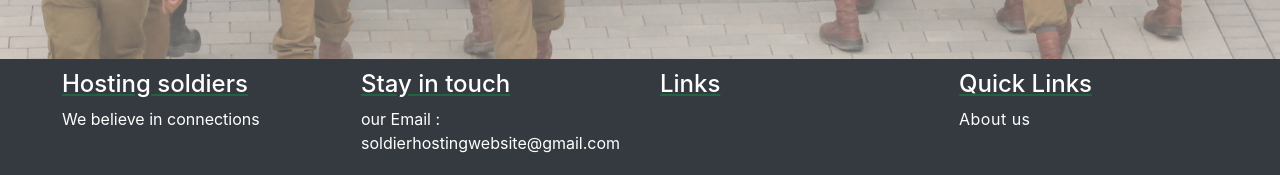
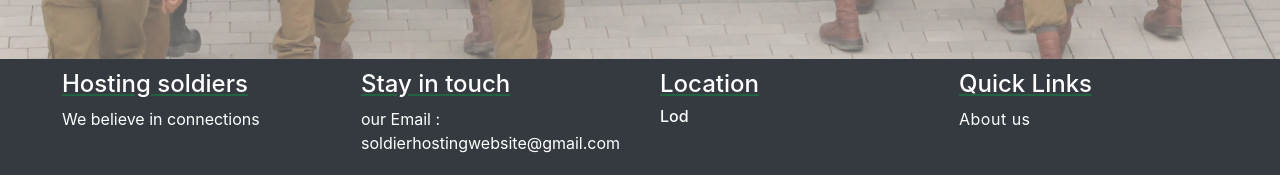
Before and after one commit to Astoul-Tsagaow1/Hosting-soldiers, a React (Create React App) app in the folder client/: page /SignUpSoldiers in a window 1280 px wide. Shown: the part 910-1085 px from the top of the page. Built offline with nearby package versions, Linux system fonts and the light colour scheme.

Commit message:
fix family edit page

```diff
--- a/client/src/Footer/Footer.js
+++ b/client/src/Footer/Footer.js
@@ -17,7 +17,8 @@ export default function Footer() {
         <p> our Email : soldierhostingwebsite@gmail.com </p>
       </div>
       <div className="Footer-items">
-        <h4 className="Titel-footer">Links</h4>
+        <h4 className="Titel-footer">Location</h4>
+        <h6>Lod</h6>
 
       </div>
       <div className="Footer-items">
--- a/client/src/Sign-Up-Family/SignUpFamily.js
+++ b/client/src/Sign-Up-Family/SignUpFamily.js
@@ -77,7 +77,6 @@ export default class SignUpFamily extends Component {
     axios
       .post("/family", ImgData)
       .then(response => {
-        alert("family");
         console.log(response.status, "inside axios");
 
         if (response.status === 201) {
--- a/client/src/Sign-Up-Soldiers/SignUpSoldiers.js
+++ b/client/src/Sign-Up-Soldiers/SignUpSoldiers.js
@@ -64,7 +64,6 @@ export default class SignUpSoldiers extends Component {
     axios
       .post("/soldiers", { soldierObj})
       .then(res => {
-        alert("soldier");
         if (res.status === 201) {
           console.log(res.data, "Welcome to your page");
           this.props.UserRegister(true);
```
